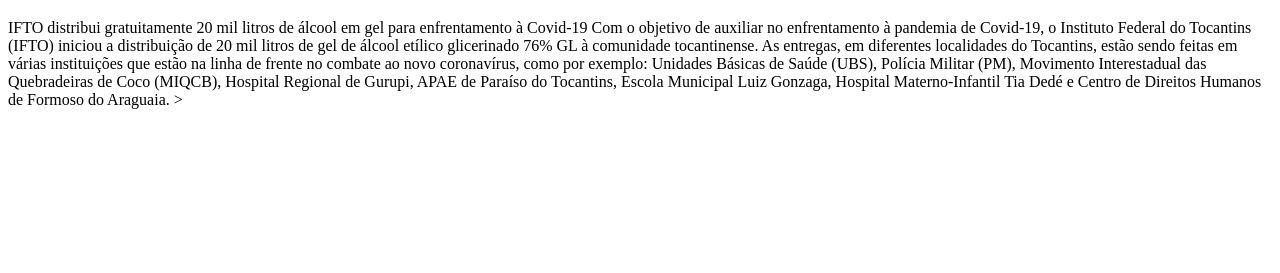
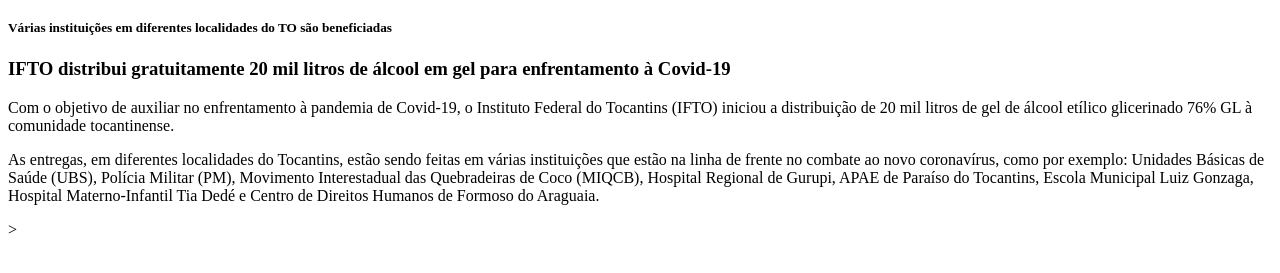
Before and after one commit to andreaugustovitor/programadorweb, a plain HTML site: page index.html in a window 1280 px wide. Shown: the part 61-334 px from the top of the page. Drawn offline with Linux system fonts and the light colour scheme.

Commit message:
inclusão de paragrafos

```diff
--- a/index.html
+++ b/index.html
@@ -5,10 +5,11 @@
 	<title>Meu segundo site!</title>
 </head>
 <body>
-	<h1> Olá mundo!</h1>
-IFTO distribui gratuitamente 20 mil litros de álcool em gel para enfrentamento à Covid-19
-Com o objetivo de auxiliar no enfrentamento à pandemia de Covid-19, o Instituto Federal do Tocantins (IFTO) iniciou a distribuição de 20 mil litros de gel de álcool etílico glicerinado 76% GL à comunidade tocantinense.
+<h1> Olá mundo!</h1>
+<h5>Várias instituições em diferentes localidades do TO são beneficiadas</h5>
+<h3>IFTO distribui gratuitamente 20 mil litros de álcool em gel para enfrentamento à Covid-19 </h3>
+<p>Com o objetivo de auxiliar no enfrentamento à pandemia de Covid-19, o Instituto Federal do Tocantins (IFTO) iniciou a distribuição de 20 mil litros de gel de álcool etílico glicerinado 76% GL à comunidade tocantinense.</p>
 
-As entregas, em diferentes localidades do Tocantins, estão sendo feitas em várias instituições que estão na linha de frente no combate ao novo coronavírus, como por exemplo: Unidades Básicas de Saúde (UBS), Polícia Militar (PM), Movimento Interestadual das Quebradeiras de Coco (MIQCB), Hospital Regional de Gurupi, APAE de Paraíso do Tocantins, Escola Municipal Luiz Gonzaga, Hospital Materno-Infantil Tia Dedé e Centro de Direitos Humanos de Formoso do Araguaia.
+<p>As entregas, em diferentes localidades do Tocantins, estão sendo feitas em várias instituições que estão na linha de frente no combate ao novo coronavírus, como por exemplo: Unidades Básicas de Saúde (UBS), Polícia Militar (PM), Movimento Interestadual das Quebradeiras de Coco (MIQCB), Hospital Regional de Gurupi, APAE de Paraíso do Tocantins, Escola Municipal Luiz Gonzaga, Hospital Materno-Infantil Tia Dedé e Centro de Direitos Humanos de Formoso do Araguaia.</p>
 <body>
 </html>>
```
